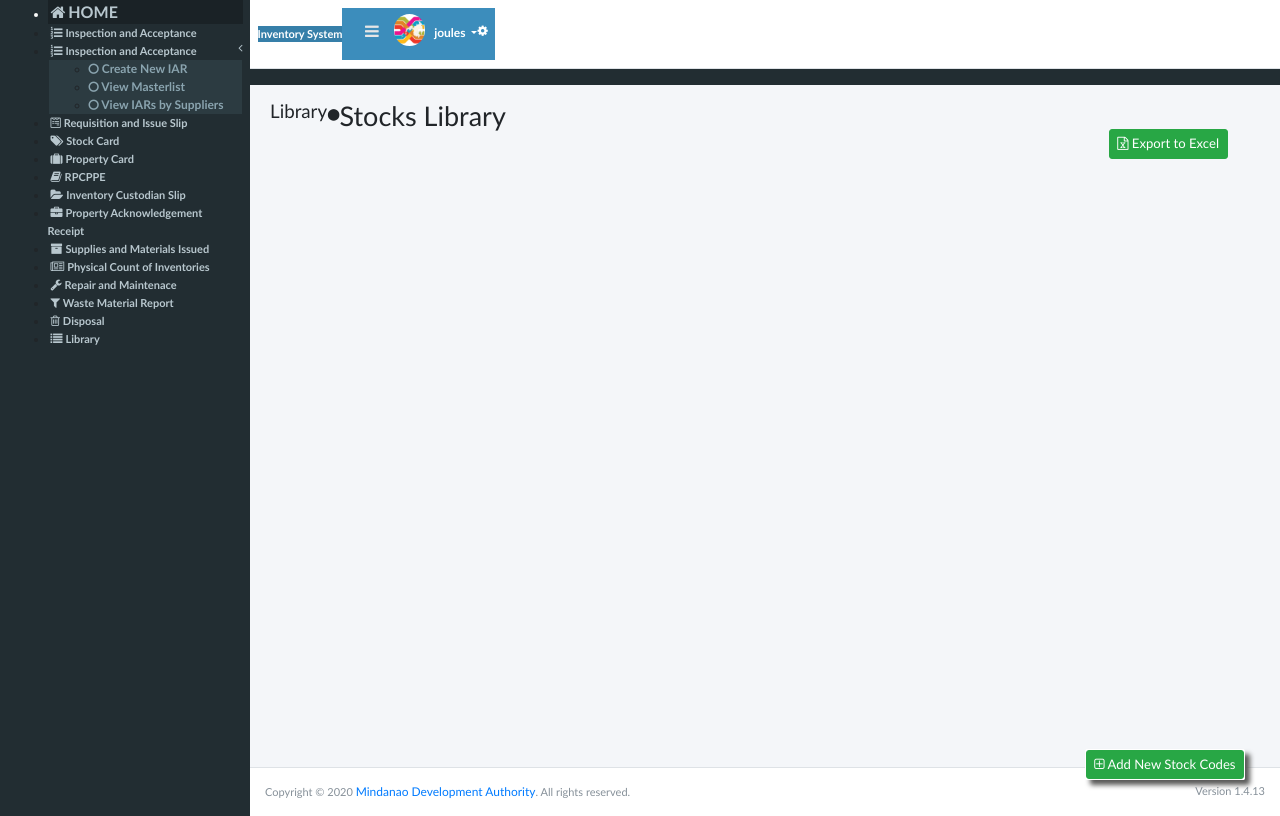
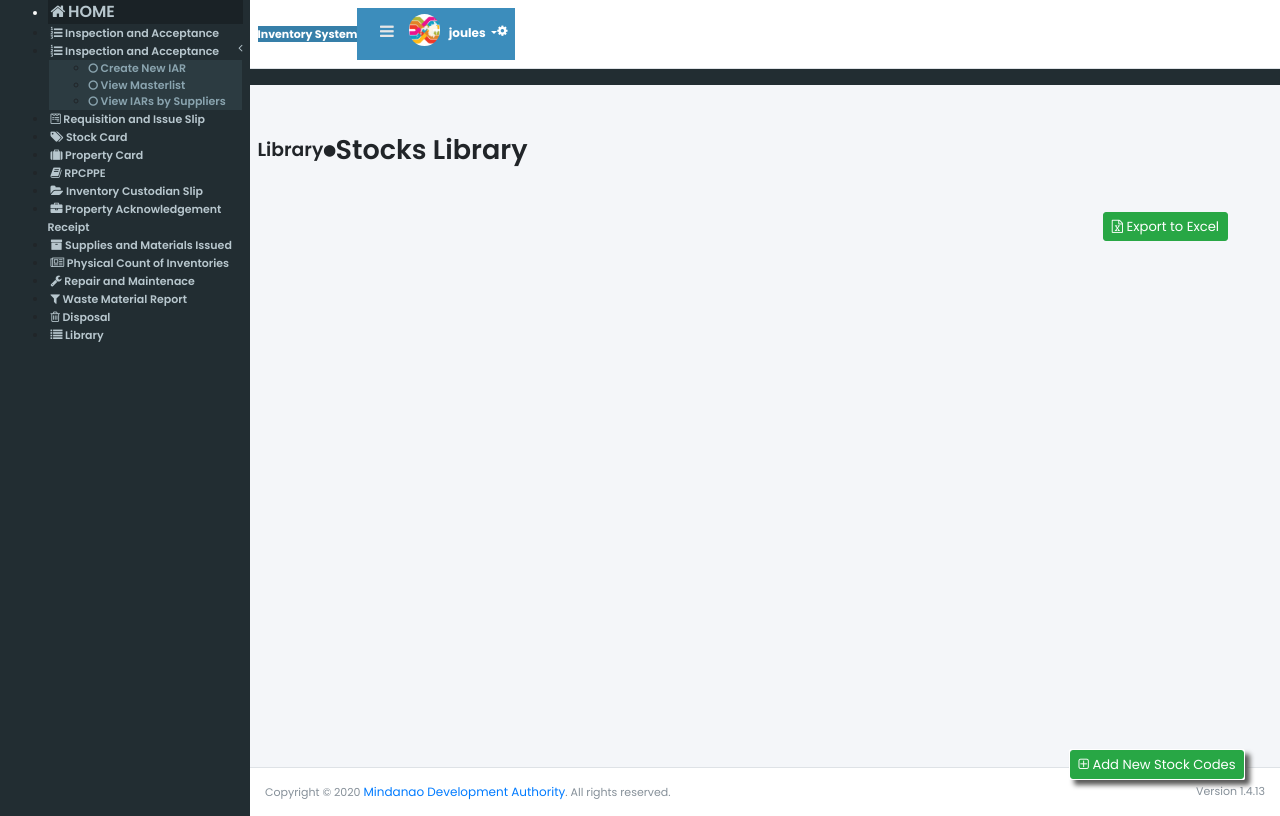
Before and after one commit to camniev/MinDAInventorySystem, a Laravel app: page / in a window 1280 px wide. Run offline with Laravel 8, Linux system fonts and the light colour scheme; a user stored in the database is signed in; data comes from the database, SQL or seed files in the repository; data that the repository does not hold is empty; style sheets or scripts are compiled from the project's sources; some libraries are stand-ins or nearby versions.

Commit message:
reformat: update breadcrumbs

```diff
--- a/resources/views/layouts/master.blade.php
+++ b/resources/views/layouts/master.blade.php
@@ -47,13 +47,9 @@
 
      <style type="text/css">
 
-      body {
-        font-family: 'Poppins', Arial, sans-serif;
-      }
-
        body
        {
-          font-family: 'Calibri';
+          font-family: 'Poppins', Arial, sans-serif;
           font-size: 11px;
           font-weight: normal !important;
        }
@@ -69,7 +65,14 @@
         height: 40px;
        }
 
-       .main-sidebar ul li span {
+      h1, h2, h3, h4, h5, h6 {
+        font-family: 'Poppins', Arial, sans-serif;
+        font-weight: 600;
+        margin-top: 0px;
+        margin-bottom: 0px;
+      }
+
+       .main-sidebar ul li span, .treeview-menu li a {
         font-size: 11px;
         font-weight: 600;
        }
--- a/resources/views/stocklibrary/library-list.blade.php
+++ b/resources/views/stocklibrary/library-list.blade.php
@@ -37,6 +37,12 @@
 
 <style>
 
+	.newbreadcrumb {
+		height: 100px;
+		display: flex;
+		align-items: center;
+	}
+
 	.addstockbtn
 	{
 		position:fixed;
@@ -57,14 +63,19 @@
 
 <div class="content-wrapper">
 
-<div class="content-wrapper" style="margin-left: 20px;">
-    <section class="content-header">
+<!-- <div class="content-wrapper" style="margin-left: 20px;"> -->
     	<!-- <div class="content-header" style="color: #084B8A; font-family: 'Calibri'; font-size: 30px;"><Strong>STOCKS LIBRARY</Strong></div> -->
-		<div class="row">
-			<div class="content-header breadcrumb"><h5>Library</h5> <span>&#11044;</span> <h1>Stocks Library</h1></div>
-		</div>
+		<section class="content-header">
+			<div class="newbreadcrumb">
+				<h5>Library</h5>
+				<span>&#11044;</span>
+				<h1>Stocks Library</h1>
+			</div>
+		<!-- <div class="row">
 
-
+		</div> -->
+		</section>
+		<section class="content">
     	<span class="d-flex float-right mr-5 mb-2" style="margin-top: -3px;"><button onclick="export_excel();" class="btn btn-sm btn-success" style="color: #fff;"><span class="fa fa-file-excel-o" style="color: #fff;"></span> Export to Excel</button></span>
 
     	<div  style="background-color: #fff; display: inline-block; width: 100%;">
@@ -125,8 +136,6 @@
     </div>
 
 </section>
-
-</div>
 
 </div>
 
```
